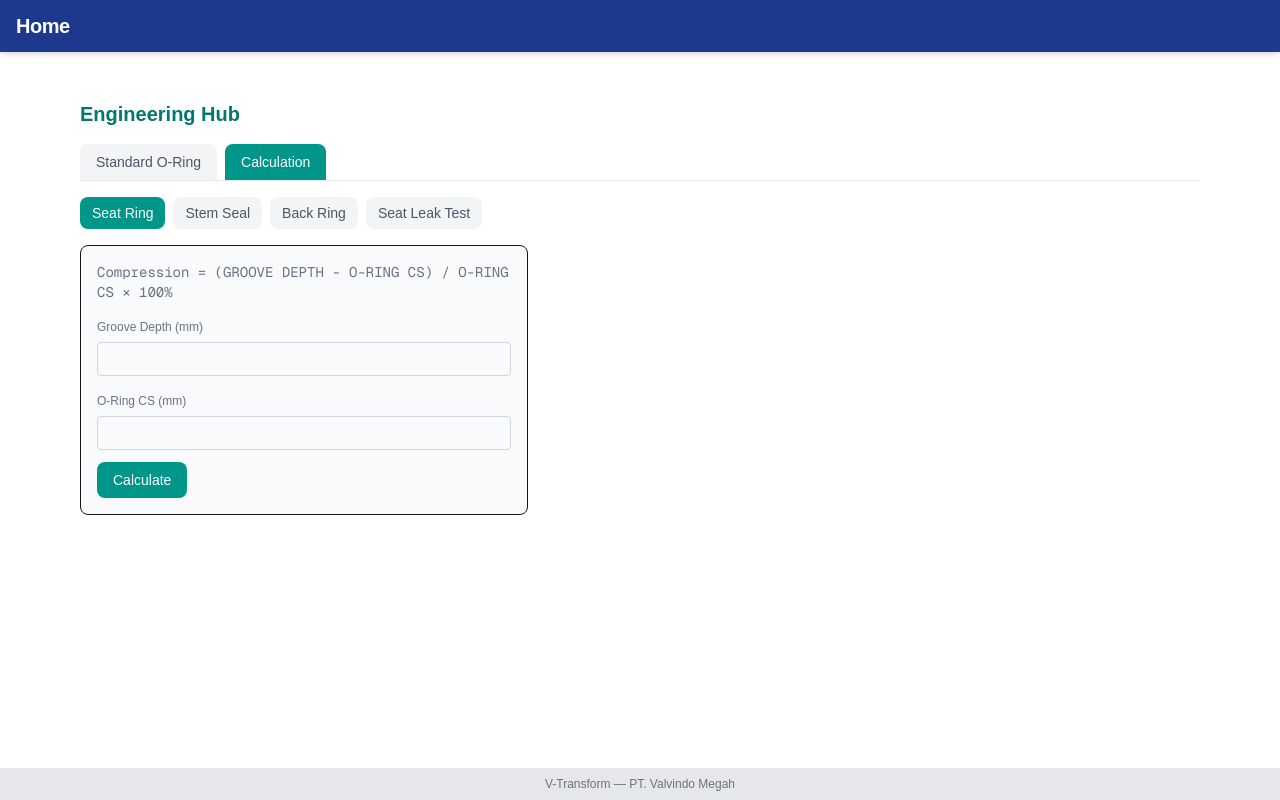
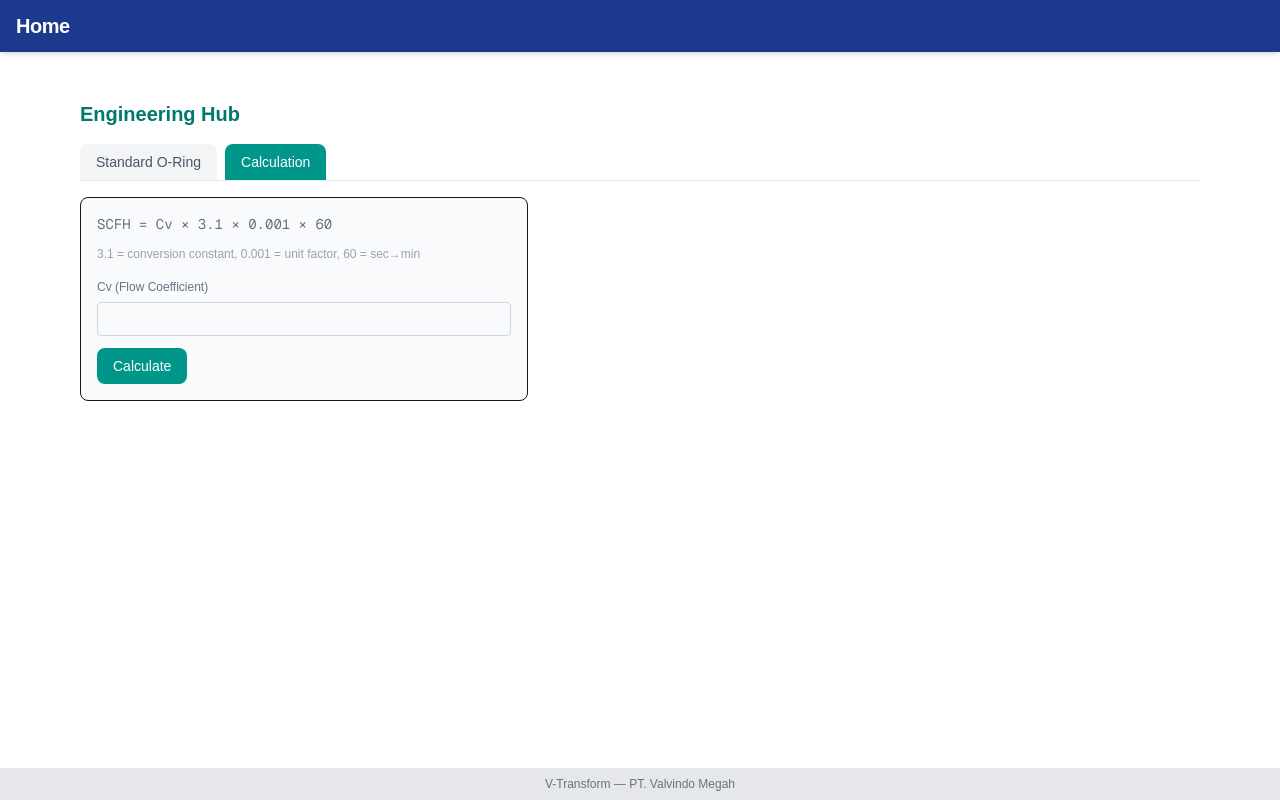
Before and after one commit to iksanfn1094/valve-report, a Next.js app: page /engineering-hub in a window 1280 px wide. Both pictures are taken after typing "Sample" into the empty fields and a click on the button "Calculation". Built offline with nearby package versions, Linux system fonts and the light colour scheme.

Commit message:
fix: hapus Seat Ring/Stem Seal/Back Ring, hanya Seat Leak Test

```diff
--- a/app/engineering-hub/page.tsx
+++ b/app/engineering-hub/page.tsx
@@ -4,21 +4,12 @@ import { useState } from 'react'
 import { ORING_SIZES } from '@/lib/oring-data'
 
 type TabKey = 'oring' | 'calc'
-type CalcType = 'seat' | 'stem' | 'back' | 'leak'
-
-const CalcFormulas: Record<CalcType, { label: string; formula: string; fields: string[]; unit: string }> = {
-  seat: { label: 'Seat Ring', formula: 'Compression = (GROOVE DEPTH - O-RING CS) / O-RING CS × 100%', fields: ['Groove Depth (mm)', 'O-Ring CS (mm)'], unit: '%' },
-  stem: { label: 'Stem Seal', formula: 'Compression = (GROOVE WIDTH - O-RING ID) / O-RING ID × 100%', fields: ['Groove Width (mm)', 'O-Ring ID (mm)'], unit: '%' },
-  back: { label: 'Back Ring', formula: 'Compression = (GROOVE DEPTH - O-RING CS) / O-RING CS × 100%', fields: ['Groove Depth (mm)', 'O-Ring CS (mm)'], unit: '%' },
-  leak: { label: 'Seat Leak Test', formula: 'SCFH = Cv × 3.1 × 0.001 × 60', fields: ['Cv (Flow Coefficient)'], unit: 'SCFH' },
-}
 
 export default function EngineeringHubPage() {
   const [tab, setTab] = useState<TabKey>('oring')
   const [search, setSearch] = useState('')
   const [csFilter, setCsFilter] = useState<string>('all')
-  const [calcType, setCalcType] = useState<CalcType>('seat')
-  const [calcVals, setCalcVals] = useState(['', ''])
+  const [calcVals, setCalcVals] = useState([''])
   const [calcResult, setCalcResult] = useState<number | null>(null)
 
   const csGroups = [
@@ -40,14 +31,8 @@ export default function EngineeringHubPage() {
   })
 
   function runCalc() {
-    if (calcType === 'leak') {
-      const cv = parseFloat(calcVals[0])
-      if (!isNaN(cv)) setCalcResult(cv * 3.1 * 0.001 * 60)
-    } else {
-      const a = parseFloat(calcVals[0])
-      const b = parseFloat(calcVals[1])
-      if (!isNaN(a) && !isNaN(b) && b > 0) setCalcResult(((a - b) / b) * 100)
-    }
+    const cv = parseFloat(calcVals[0])
+    if (!isNaN(cv)) setCalcResult(cv * 3.1 * 0.001 * 60)
   }
 
   return (
@@ -180,38 +165,18 @@ export default function EngineeringHubPage() {
 
       {tab === 'calc' && (
         <div className="space-y-4">
-          <div className="flex gap-2">
-            {(Object.keys(CalcFormulas) as CalcType[]).map(ct => (
-              <button key={ct} onClick={() => { setCalcType(ct); setCalcVals(['', '']); setCalcResult(null) }} className={`px-3 py-1.5 text-sm rounded-lg transition ${calcType === ct ? 'bg-teal-600 text-white' : 'bg-gray-100 text-gray-600 hover:bg-gray-200'}`}>
-                {CalcFormulas[ct].label}
-              </button>
-            ))}
-          </div>
           <div className="bg-gray-50 border rounded-lg p-4 space-y-3 max-w-md">
-            <p className="text-sm text-gray-500 font-mono">{CalcFormulas[calcType].formula}</p>
-            {calcType === 'leak' && <p className="text-xs text-gray-400">3.1 = conversion constant, 0.001 = unit factor, 60 = sec→min</p>}
-            {CalcFormulas[calcType].fields.map((f, i) => (
-              <div key={i}>
-                <label className="text-xs text-gray-500">{f}</label>
-                <input type="number" step="0.01" value={calcVals[i]} onChange={e => { const next = [...calcVals]; next[i] = e.target.value; setCalcVals(next) }} className="w-full border border-gray-300 rounded px-2 py-1.5 text-sm mt-1" />
-              </div>
-            ))}
+            <p className="text-sm text-gray-500 font-mono">SCFH = Cv × 3.1 × 0.001 × 60</p>
+            <p className="text-xs text-gray-400">3.1 = conversion constant, 0.001 = unit factor, 60 = sec→min</p>
+            <div>
+              <label className="text-xs text-gray-500">Cv (Flow Coefficient)</label>
+              <input type="number" step="0.01" value={calcVals[0]} onChange={e => setCalcVals([e.target.value])} className="w-full border border-gray-300 rounded px-2 py-1.5 text-sm mt-1" />
+            </div>
             <button onClick={runCalc} className="bg-teal-600 text-white px-4 py-2 rounded-lg text-sm hover:bg-teal-700 transition">Calculate</button>
             {calcResult !== null && (
               <div className="mt-2 p-3 bg-teal-50 border border-teal-200 rounded-lg">
-                {calcType === 'leak' ? (
-                  <>
-                    <p className="text-sm font-semibold text-teal-800">Result: {calcResult.toFixed(2)} SCFH</p>
-                    <p className="text-xs text-gray-500 mt-1">Standard Cubic Feet per Hour (seat leak rate)</p>
-                  </>
-                ) : (
-                  <>
-                    <p className="text-sm font-semibold text-teal-800">Result: {calcResult.toFixed(2)}% compression</p>
-                    <p className="text-xs text-gray-500 mt-1">
-                      {calcResult >= 10 && calcResult <= 25 ? 'Optimal range (10-25%)' : calcResult < 10 ? 'Below optimal — may leak' : 'Above optimal — may cause extrusion'}
-                    </p>
-                  </>
-                )}
+                <p className="text-sm font-semibold text-teal-800">Result: {calcResult.toFixed(2)} SCFH</p>
+                <p className="text-xs text-gray-500 mt-1">Standard Cubic Feet per Hour (seat leak rate)</p>
               </div>
             )}
           </div>
```
